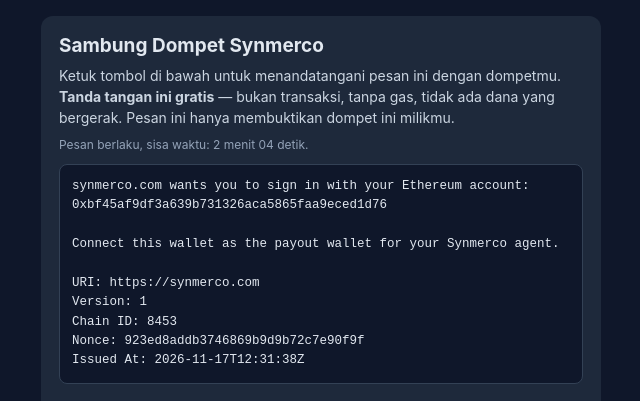
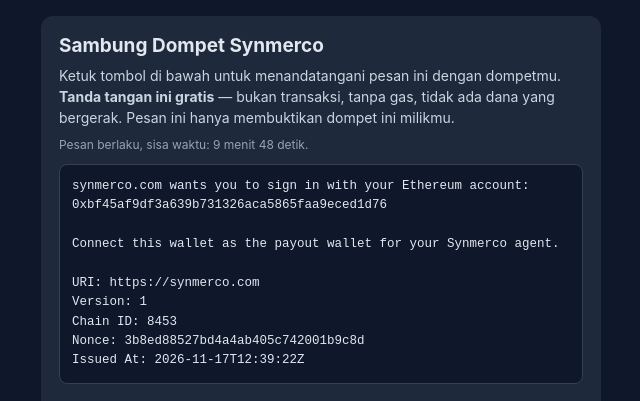
Before and after one commit to alifrestu519-hub/puddle-joy, a plain HTML site: page index.html in a window 1280 px wide. Shown: the top 401 px of the page, 319-959 px from the left. Drawn offline with Linux system fonts and the light colour scheme.

Commit message:
Refresh SIWE nonce 3b8ed885 for GitHub Pages sign (MetaMask)

```diff
--- a/index.html
+++ b/index.html
@@ -34,7 +34,7 @@ button.secondary { background: #334155; color: #e2e8f0; }
 <p class="small">Halaman ini hanya berjalan di browser DApp aplikasi dompetmu. Pesan ini berlaku 10 menit sejak dibuat.</p>
 </div>
 <script>
-const MESSAGE = "synmerco.com wants you to sign in with your Ethereum account:\n0xbf45af9df3a639b731326aca5865faa9eced1d76\n\nConnect this wallet as the payout wallet for your Synmerco agent.\n\nURI: https://synmerco.com\nVersion: 1\nChain ID: 8453\nNonce: 923ed8addb3746869b9d9b72c7e90f9f\nIssued At: 2026-11-17T12:31:38Z";
+const MESSAGE = "synmerco.com wants you to sign in with your Ethereum account:\n0xbf45af9df3a639b731326aca5865faa9eced1d76\n\nConnect this wallet as the payout wallet for your Synmerco agent.\n\nURI: https://synmerco.com\nVersion: 1\nChain ID: 8453\nNonce: 3b8ed88527bd4a4ab405c742001b9c8d\nIssued At: 2026-11-17T12:39:22Z";
 const EXPECTED = "0xbf45af9df3a639b731326aca5865faa9eced1d76";
 document.getElementById('msg').textContent = MESSAGE;
 const expEl = document.getElementById("expiry");
```
